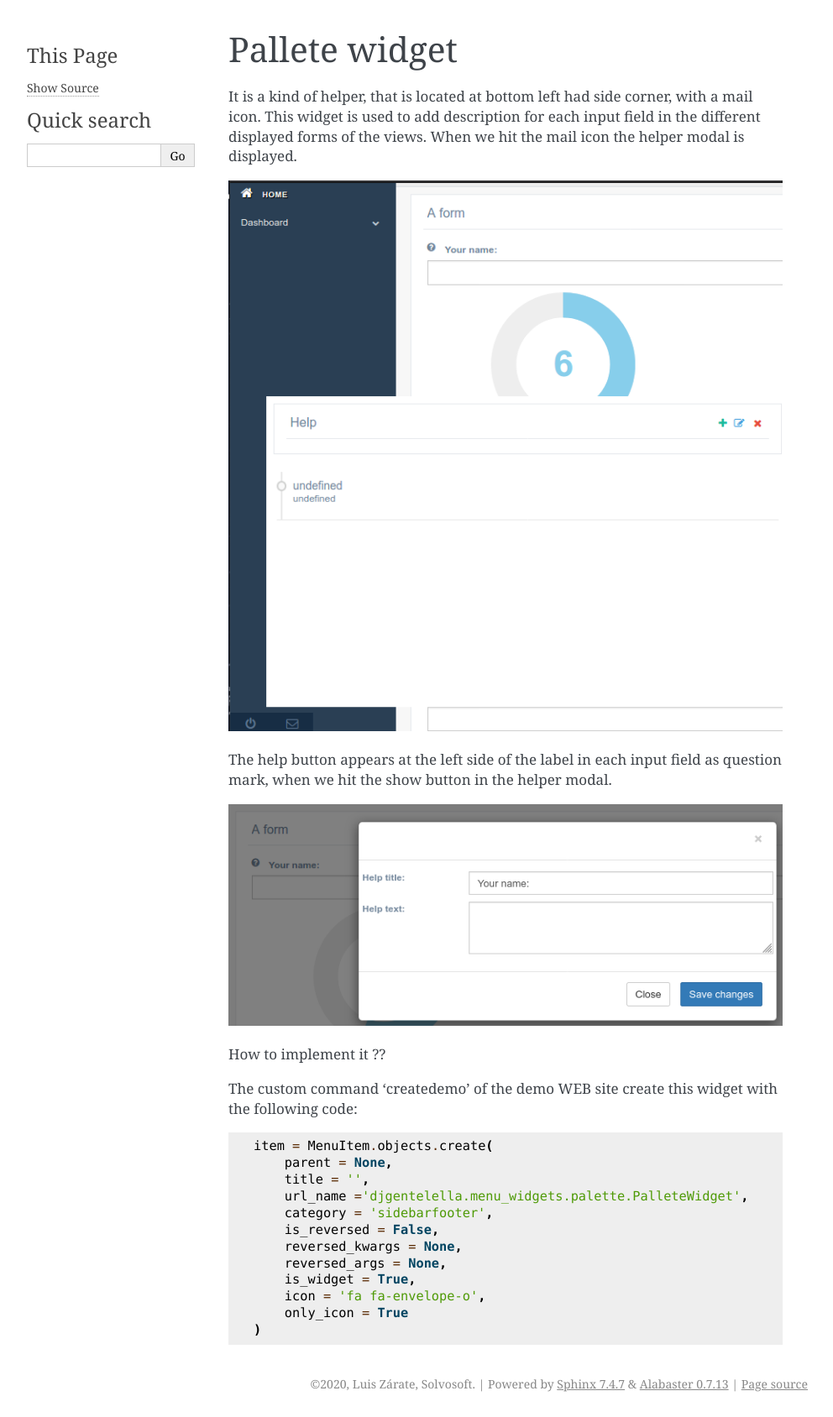
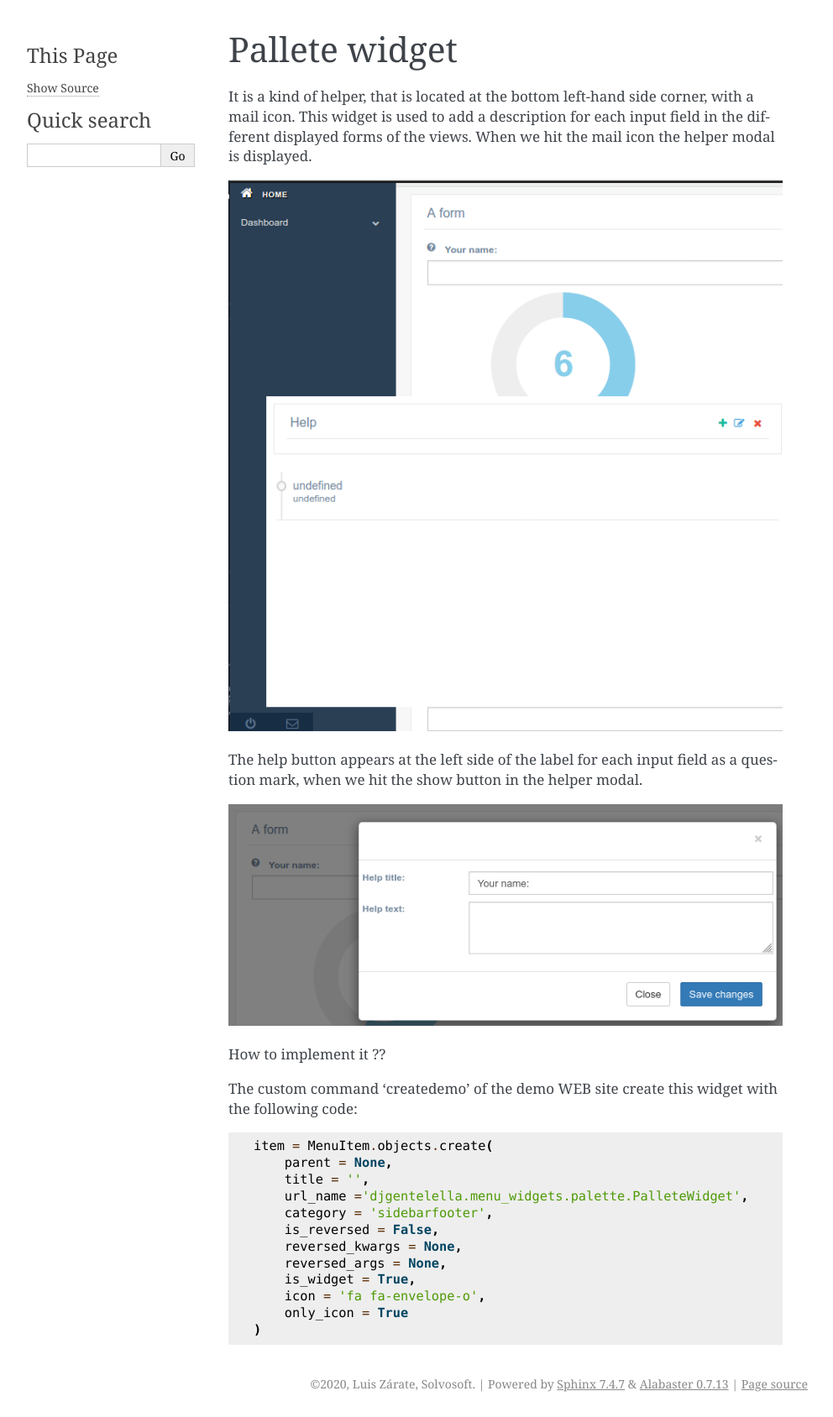
Before and after one commit to Solvosoft/django-gentelella-widgets, a Sphinx documentation site: the page built from docs/source/pallete.rst, in a window 1280 px wide. Shown: the whole page at 84% size, without its empty margins (148-1140 px from the left). Built offline with Sphinx 7.4.7, drawn with Linux system fonts in a browser that asks for light colours.

Commit message:
some fix

```diff
--- a/docs/source/demo.rst
+++ b/docs/source/demo.rst
@@ -2,7 +2,7 @@
 Demo web site
 ===============
 
-In order to execute the demo WEB site in which django-gentelella is implemented you must follow these steps:
+To execute the demo WEB site in which django-gentelella is implemented you must follow these steps:
 
 From the terminal after cloned the repository.
 
@@ -19,13 +19,13 @@ From the terminal after cloned the repository.
 
    $ pip install -r requirements.txt
 
-3. Then in django-gentelella-widgets/demo directory you must execute django migrate command:
+3. Then in django-gentelella-widgets/demo directory, you must execute Django migrate command:
 
 .. code-block:: bash
 
    $ python manage.py migrate
 
-4. Load the side bar menu with this custom command:
+4. Load the sidebar menu with this custom command:
 
 .. code-block:: bash
 
--- a/docs/source/pallete.rst
+++ b/docs/source/pallete.rst
@@ -2,15 +2,15 @@
 Pallete widget
 ===============
 
-It is a kind of helper, that is located at bottom left had side corner, with a mail icon.
-This widget is used to add description for each input field in the different displayed forms of the views.
-When we hit the mail icon the helper modal is displayed.
+It is a kind of helper, that is located at the bottom left-hand side corner, with a mail icon.
+This widget is used to add a description for each input field in the different displayed forms
+of the views. When we hit the mail icon the helper modal is displayed.
 
 .. image:: _static/pallete-modal.png
 
 
-The help button appears at the left side of the label in each input field as question mark,
-when we hit the show button in the helper modal.
+The help button appears at the left side of the label for each input field
+as a question mark, when we hit the show button in the helper modal.
 
 .. image:: _static/pallete-input-modal.png
 
```
Also changed, not shown: docs/source/notifications.rst (+4 -4 lines).
